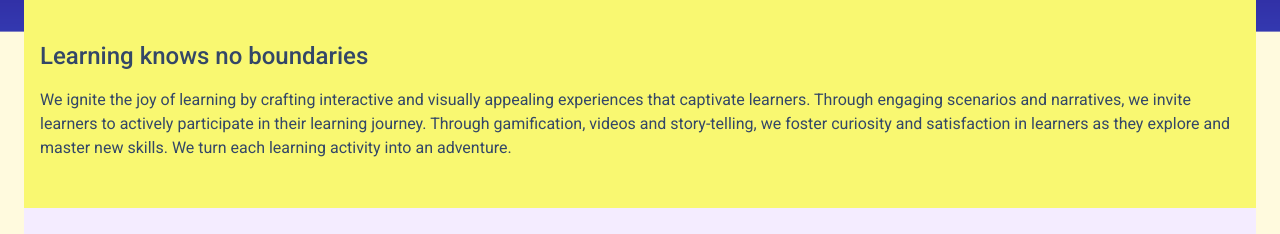
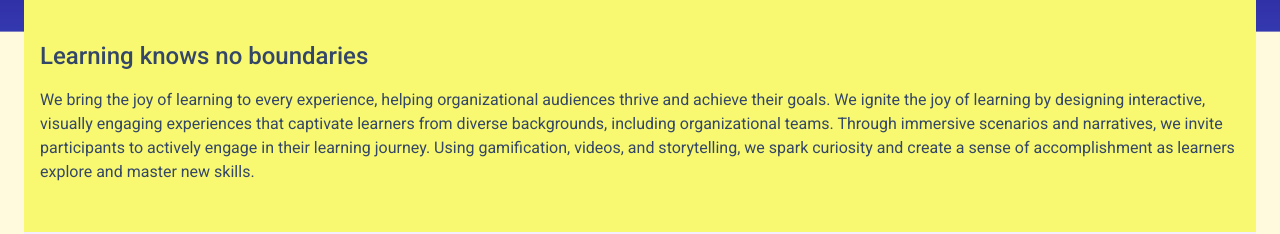
Before and after one commit to Fmentor/fundamentor-website, a website: page index.html in a window 1280 px wide. Shown: the part 868-1102 px from the top of the page. Drawn offline with nearby package versions, Linux system fonts and the light colour scheme.

Commit message:
Updated description for main description

```diff
--- a/index.html
+++ b/index.html
@@ -152,11 +152,13 @@
     <section class="py-12 bg-yellowlime -mt-10 relative z-10 rounded-t-lg">
       <div class="container">
         <div class="text-2xl text-bodyTextColor font-roboto font-medium mb-4  ">Learning knows no boundaries</div>
-        <p class="text-bodyTextColor font-roboto leading-normal">We ignite the joy of learning by crafting interactive
-          and visually appealing experiences that captivate learners. Through engaging scenarios and narratives, we
-          invite learners to actively participate in their learning journey. Through gamification, videos and
-          story-telling, we foster curiosity and satisfaction in learners as they explore and master new skills. We
-          turn each learning activity into an adventure.</p>
+	<p class="text-bodyTextColor font-roboto leading-normal">
+		We bring the joy of learning to every experience, helping organizational audiences thrive and achieve their goals.
+		We ignite the joy of learning by designing interactive, visually engaging experiences that captivate learners from diverse backgrounds,
+		including organizational teams.
+		Through immersive scenarios and narratives, we invite participants to actively engage in their learning journey.
+		Using gamification, videos, and storytelling, we spark curiosity and create a sense of accomplishment as learners explore and master new skills.
+	</p>
       </div>
     </section>
     <section class="bg-lightPink py-20">
```
